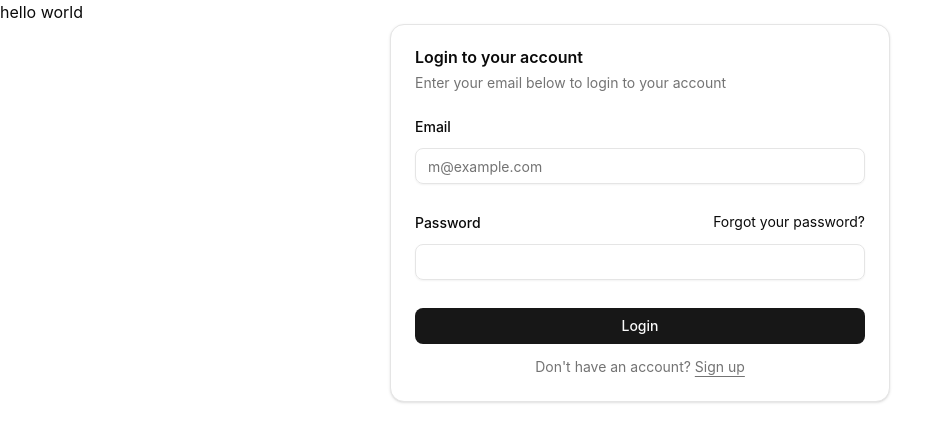
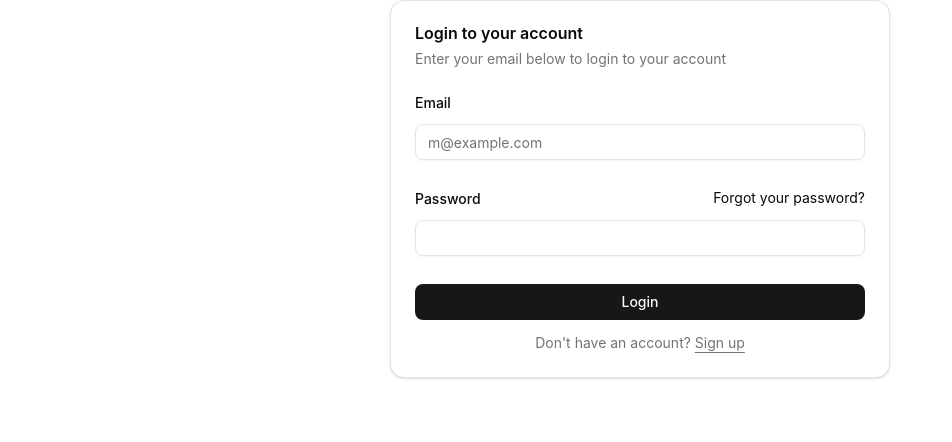
Before and after one commit to Vryon09/clinic-app, a React (Vite) app in the folder frontend/: page / in a window 1280 px wide. Shown: the top 442 px of the page, without its empty margins (0-952 px from the left). Built offline with nearby package versions, Linux system fonts and the light colour scheme.

Commit message:
Update AuthPage.tsx

```diff
--- a/frontend/src/ui/components/auth/AuthPage.tsx
+++ b/frontend/src/ui/components/auth/AuthPage.tsx
@@ -11,7 +11,6 @@ export function AuthPage() {
 
   return (
     <div>
-      hello world
       <div className="w-[500px] mx-auto">
         {form === "signup" ? (
           <SignupForm switchMode={switchMode} />
```
